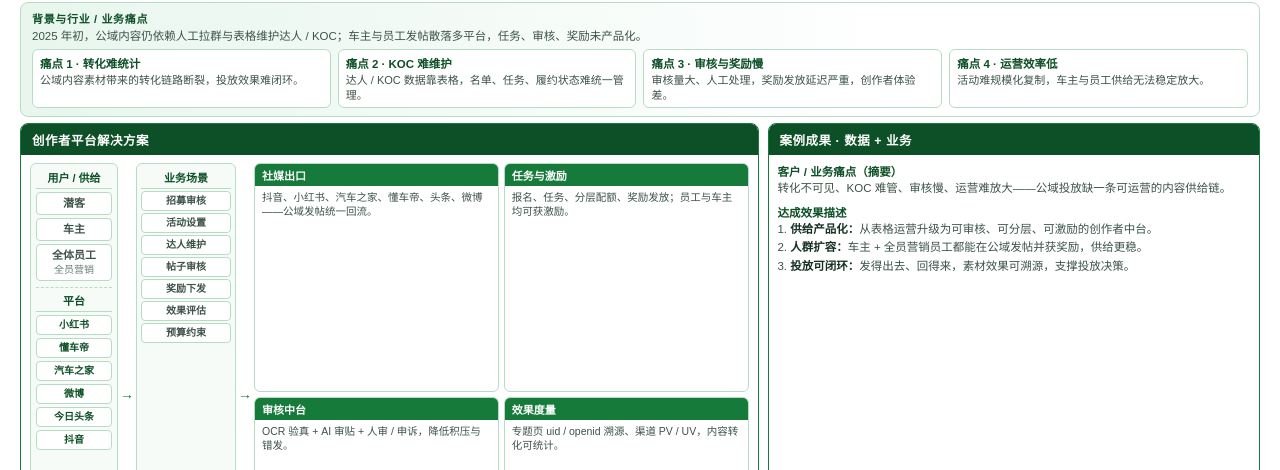
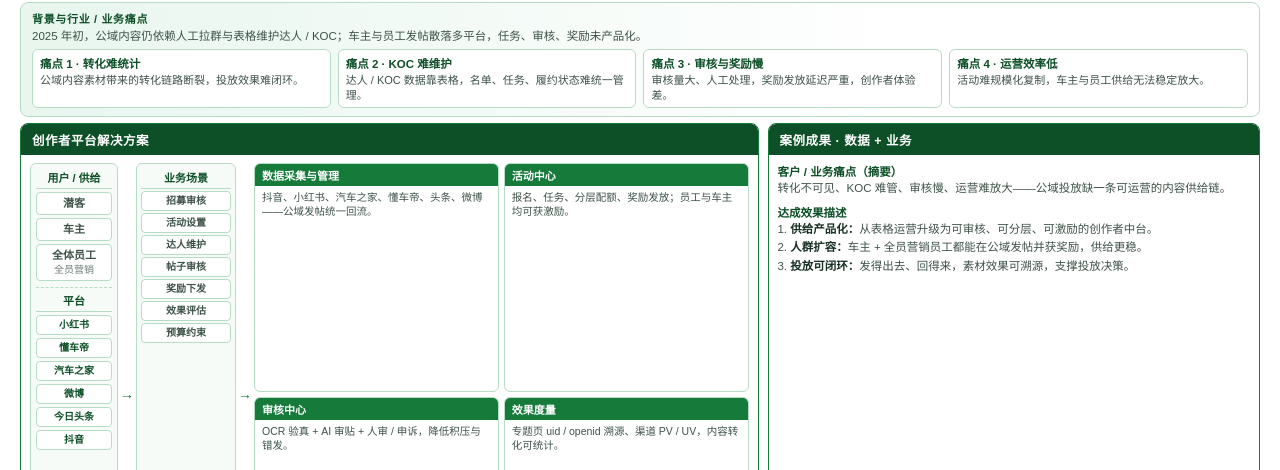
Before and after one commit to xcv-123/ppt-preview, a plain HTML site: page strategy-work-summary.html in a window 1280 px wide. Shown: the part 1585-2055 px from the top of the page. Drawn offline with Linux system fonts and the light colour scheme.

Commit message:
Rename creator solution modules.
数据采集与管理, 活动中心, and 审核中心 replace the previous outlet / task / audit labels.

Co-authored-by: xcv-123 <xcv-123@users.noreply.github.com>

```diff
--- a/strategy-work-summary.html
+++ b/strategy-work-summary.html
@@ -1362,9 +1362,9 @@
           <div class="sol-arrow">→</div>
           <div class="sol-col" style="padding:0;background:transparent;border:0;">
             <div class="mod-grid" style="height:100%;">
-              <div class="mod"><div class="mh">社媒出口</div><p>抖音、小红书、汽车之家、懂车帝、头条、微博——公域发帖统一回流。</p></div>
-              <div class="mod"><div class="mh">任务与激励</div><p>报名、任务、分层配额、奖励发放；员工与车主均可获激励。</p></div>
-              <div class="mod"><div class="mh">审核中台</div><p>OCR 验真 + AI 审贴 + 人审 / 申诉，降低积压与错发。</p></div>
+              <div class="mod"><div class="mh">数据采集与管理</div><p>抖音、小红书、汽车之家、懂车帝、头条、微博——公域发帖统一回流。</p></div>
+              <div class="mod"><div class="mh">活动中心</div><p>报名、任务、分层配额、奖励发放；员工与车主均可获激励。</p></div>
+              <div class="mod"><div class="mh">审核中心</div><p>OCR 验真 + AI 审贴 + 人审 / 申诉，降低积压与错发。</p></div>
               <div class="mod"><div class="mh">效果度量</div><p>专题页 uid / openid 溯源、渠道 PV / UV，内容转化可统计。</p></div>
             </div>
           </div>
```
